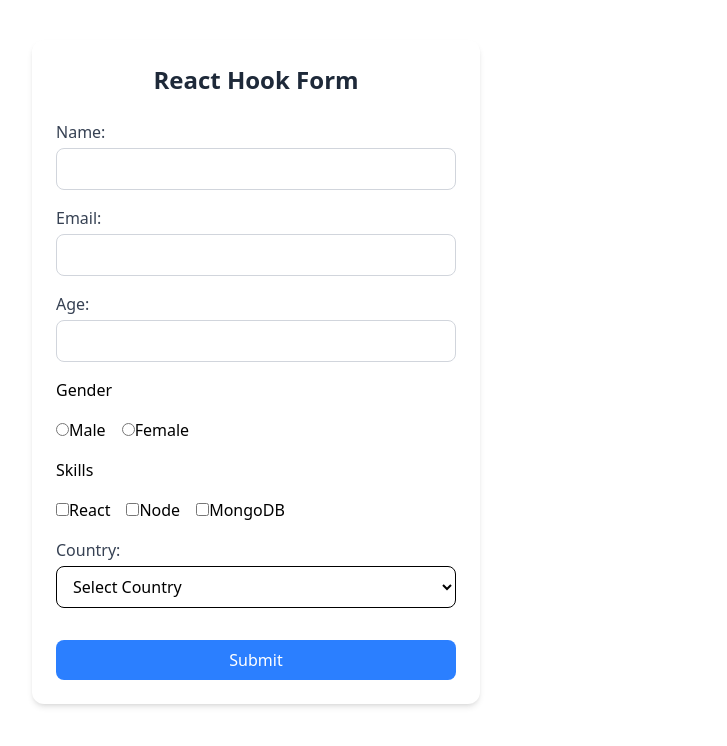
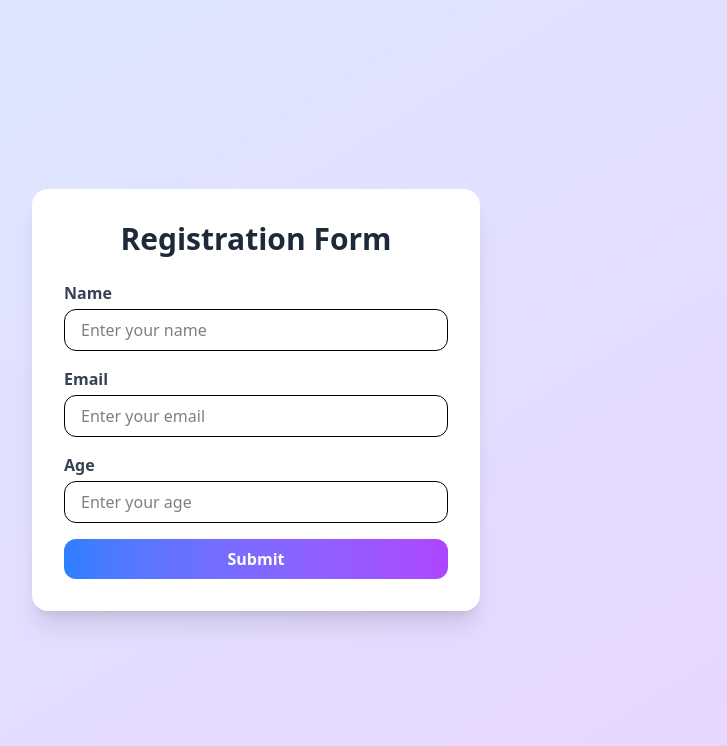
Before and after one commit to iahmadiqbal/react-hook-form-pro, a React (Vite) app: page / in a window 1280 px wide. Shown: the top 746 px of the page, without its empty margins (384-1111 px from the left). Built offline with nearby package versions, Linux system fonts and the light colour scheme.

Commit message:
sample form without react-hook-form

```diff
--- a/src/App.jsx
+++ b/src/App.jsx
@@ -1,9 +1,11 @@
-import ReactHookForm from "./components/ReactHookForm";
+// import ReactHookForm from "./components/ReactHookForm";
+import FormHandling from "./form/FormHandling";
 
 function App() {
   return (
     <>
-      <ReactHookForm />
+      {/* <ReactHookForm /> */}
+      <FormHandling />
     </>
   );
 }
--- /dev/null
+++ b/src/form/FormHandling.jsx
@@ -0,0 +1,76 @@
+import { useState } from "react";
+
+const FormHandling = () => {
+  const [Name, setName] = useState("");
+  const [Email, setEmail] = useState("");
+  const [Age, setAge] = useState("");
+
+  const handleSubmit = (e) => {
+    e.preventDefault();
+    console.log(Name);
+    console.log(Email);
+    console.log(Age);
+  };
+
+  return (
+    <div className="min-h-screen bg-gradient-to-br from-blue-100 to-purple-200 flex items-center justify-center p-4">
+      <div className="w-full max-w-md bg-white rounded-2xl shadow-xl p-8">
+        <h1 className="text-3xl font-bold text-center mb-6 text-gray-800">
+          Registration Form
+        </h1>
+
+        <form className="space-y-4">
+          {/* Name */}
+          <div>
+            <label className="block mb-1 font-semibold text-gray-700">
+              Name
+            </label>
+            <input
+              type="text"
+              placeholder="Enter your name"
+              className="w-full px-4 py-2 border rounded-xl focus:ring-2 focus:ring-blue-400 outline-none"
+              onChange={(e) => setName(e.target.value)}
+            />
+          </div>
+
+          {/* Email */}
+          <div>
+            <label className="block mb-1 font-semibold text-gray-700">
+              Email
+            </label>
+            <input
+              type="email"
+              placeholder="Enter your email"
+              className="w-full px-4 py-2 border rounded-xl focus:ring-2 focus:ring-blue-400 outline-none"
+              onChange={(e) => setEmail(e.target.value)}
+            />
+          </div>
+
+          {/* Age */}
+          <div>
+            <label className="block mb-1 font-semibold text-gray-700">
+              Age
+            </label>
+            <input
+              type="number"
+              placeholder="Enter your age"
+              className="w-full px-4 py-2 border rounded-xl focus:ring-2 focus:ring-blue-400 outline-none"
+              onChange={(e) => setAge(e.target.value)}
+            />
+          </div>
+
+          {/* Submit Button */}
+          <button
+            onClick={handleSubmit}
+            type="submit"
+            className="w-full bg-gradient-to-r from-blue-500 to-purple-500 text-white py-2 rounded-xl font-semibold hover:scale-105 transition-transform"
+          >
+            Submit
+          </button>
+        </form>
+      </div>
+    </div>
+  );
+};
+
+export default FormHandling;
```
